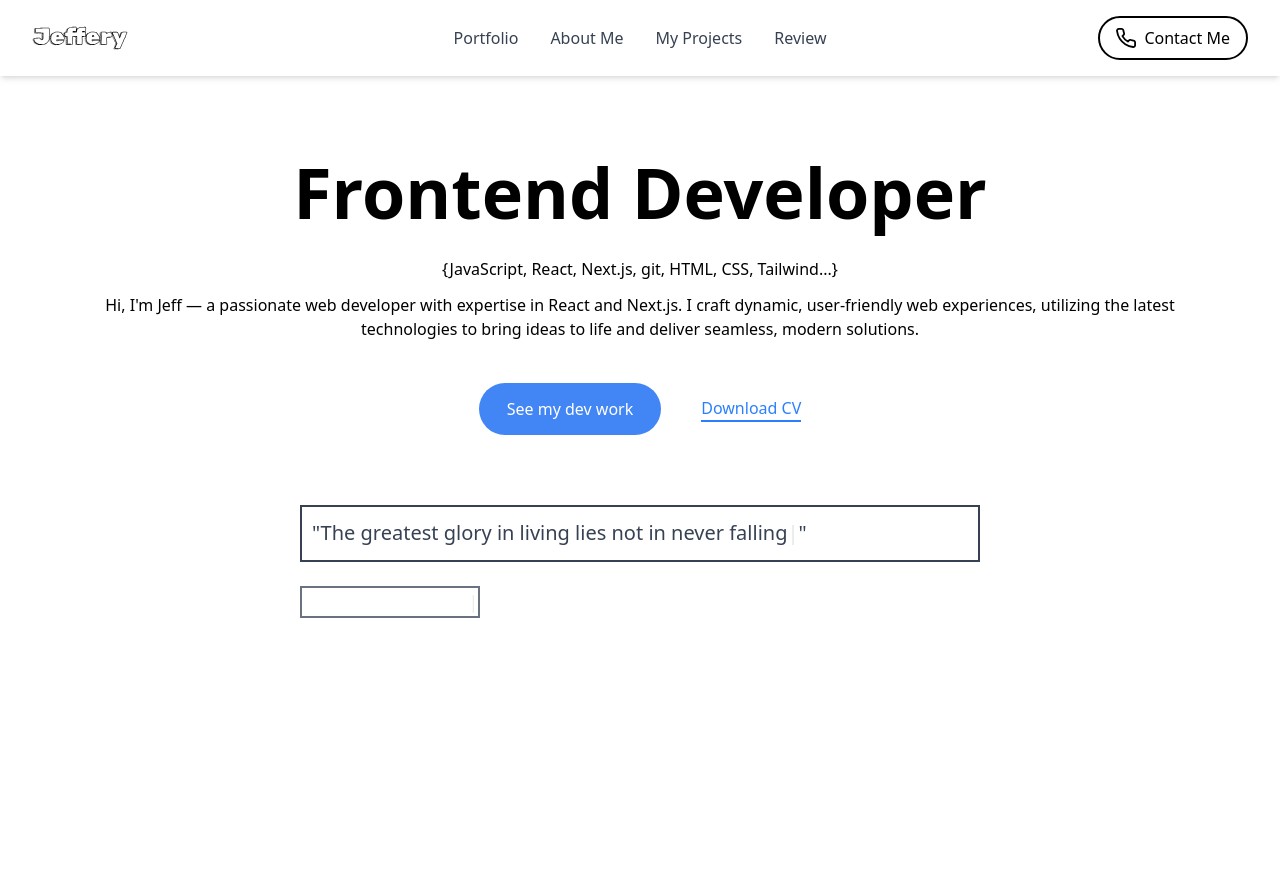
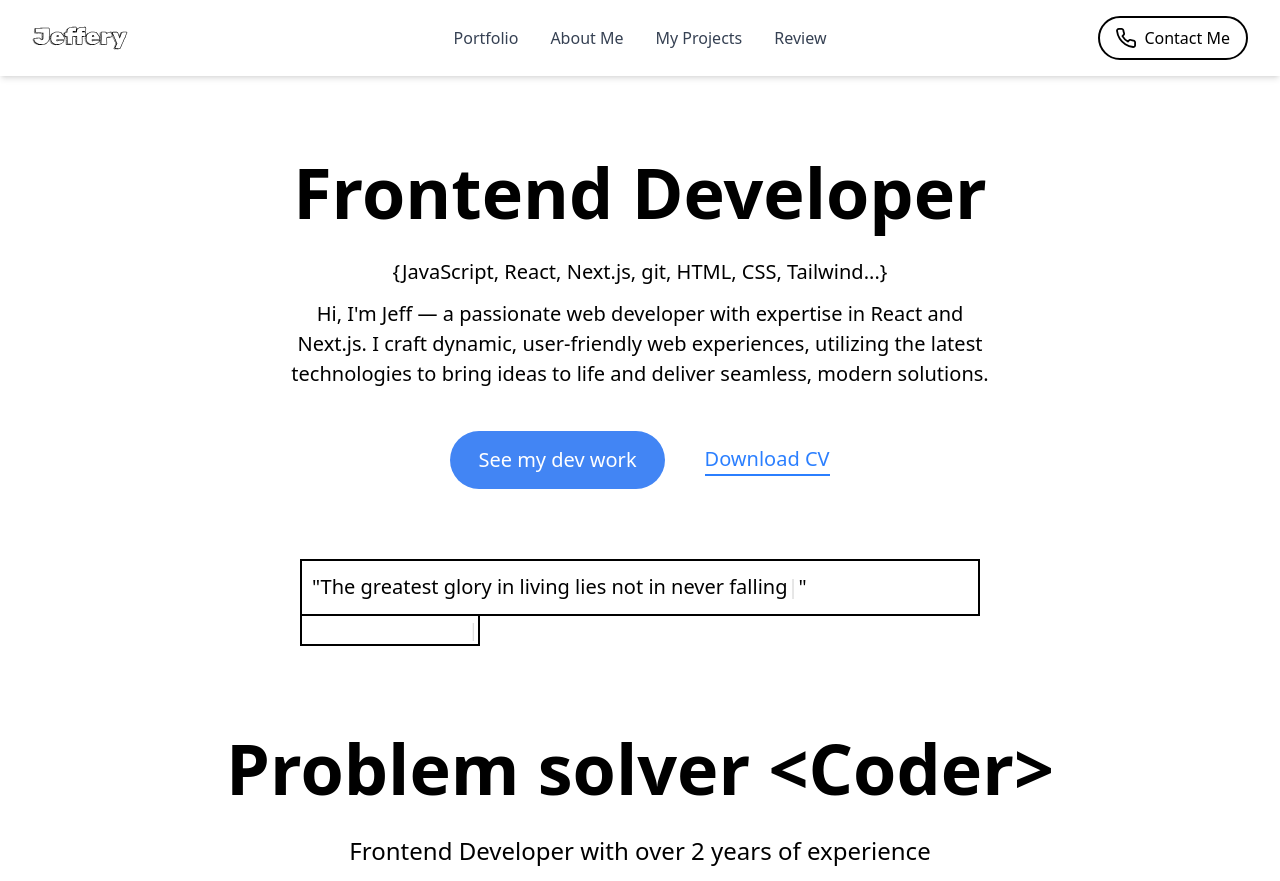
Before and after one commit to TheJeff01/next-portfolio, a Next.js app: page / in a window 1280 px wide. Before the commit the page ends 800 px from the top, so only its background shows below. Built offline with nearby package versions, Linux system fonts and the light colour scheme.

Commit message:
i updated the text sizes and also completed the quote section and started the section that follows

```diff
--- a/src/app/page.js
+++ b/src/app/page.js
@@ -1,13 +1,14 @@
 import NavBar from "@/components/Navbar";
 import HeroBanner from "@/components/HeroBanner";
 import QuoteComponent from "@/components/QuoteComponent";
-
+import ProblemSolver from "@/components/ProblemSolver";
 export default function Home() {
   return (
     <main>
       <NavBar />
       <HeroBanner />
       <QuoteComponent />
+      <ProblemSolver />
     </main>
   );
 }
--- a/src/components/HeroBanner.jsx
+++ b/src/components/HeroBanner.jsx
@@ -22,7 +22,7 @@ const buttonVariantsRight = {
 };
 function HeroBanner() {
   return (
-    <main className="container max-w-7xl mx-auto w-full px-4 text-center mt-[64px] mb-[70px] lg:mt-90px">
+    <main className="container flex flex-col items-center max-w-7xl mx-auto w-full px-4 text-center mt-[64px] mb-[70px] lg:mt-90px">
       <div className="mb-[42px]">
         <motion.h1
           initial="hidden"
@@ -44,7 +44,7 @@ function HeroBanner() {
           initial="hidden"
           whileInView="reveal"
           transition={{ staggerChildren: 0.02 }}
-          className="mb-[12px]"
+          className="mb-[12px] text-[20px] lg:[24px]"
         >
           {skills.split("").map((char, index) => (
             <motion.span
@@ -60,6 +60,7 @@ function HeroBanner() {
           initial="hidden"
           whileInView="reveal"
           transition={{ staggerChildren: 0.02 }}
+          className="text-[16px] lg:text-[20px] max-w-[700px]"
         >
           {intro.split("").map((char, index) => (
             <motion.span
@@ -72,7 +73,7 @@ function HeroBanner() {
           ))}
         </motion.p>
       </div>
-      <motion.div className="flex justify-center gap-10 items-center">
+      <motion.div className="flex justify-center gap-10 items-center text-[14px] lg:text-[20px]">
         <motion.button
           className="bg-[#4285f4] text-white py-[14px] px-[28px] rounded-[50px]"
           initial="hidden"
--- /dev/null
+++ b/src/components/ProblemSolver.jsx
@@ -0,0 +1,68 @@
+"use client";
+import { MdCheckBoxOutlineBlank } from "react-icons/md";
+import splitStringUsingRegex from "./utils/splitSringUsingRegex";
+import { motion } from "framer-motion";
+
+const heading = "Problem solver <Coder>";
+const subheading = "Frontend Developer with over 2 years of experience";
+const charVariants = {
+  hidden: { opacity: 0 },
+  reveal: { opacity: 1 },
+};
+
+const data = [
+  {
+    boxicon: <MdCheckBoxOutlineBlank />,
+    text: "Holder of a Bachelor’s Degree in Computer Science from Coal City University, Enugu State.",
+  },
+  {
+    boxicon: <MdCheckBoxOutlineBlank />,
+    text: "Skilled in React.js and Next.js, with a passion for staying ahead of the curve through continuous learning and adoption of emerging technologies.",
+  },
+  {
+    boxicon: <MdCheckBoxOutlineBlank />,
+    text: "Love working in team. I enjoy working in a team environment, but i can also work independently.",
+  },
+];
+
+function ProblemSolver() {
+  return (
+    <main className="container max-w-7xl mx-auto w-full px-4">
+      <div className="text-center">
+        <motion.h1
+          initial="hidden"
+          whileInView="reveal"
+          transition={{ staggerChildren: 0.02 }}
+          className="text-[48px] mb-[12px] lg:text-[70px] font-bold"
+        >
+          {heading.split("").map((char, index) => (
+            <motion.span
+              key={index}
+              transition={{ duration: 0.5 }}
+              variants={charVariants}
+            >
+              {char}
+            </motion.span>
+          ))}
+        </motion.h1>
+        <motion.p
+          initial="hidden"
+          whileInView="reveal"
+          transition={{ staggerChildren: 0.02 }}
+          className="mb-[12px] text-[20px] lg:text-[24px]"
+        >
+          {subheading.split("").map((char, index) => (
+            <motion.span
+              key={index}
+              transition={{ duration: 0.35 }}
+              variants={charVariants}
+            >
+              {char}
+            </motion.span>
+          ))}
+        </motion.p>
+      </div>
+    </main>
+  );
+}
+export default ProblemSolver;
--- a/src/components/QuoteComponent.jsx
+++ b/src/components/QuoteComponent.jsx
@@ -25,8 +25,8 @@ export default function QuoteGenerator() {
       author: "Steve Jobs"
     },
     {
-      text: "If life were predictable it would cease to be life, and be without flavor.",
-      author: "Eleanor Roosevelt"
+      text: "When you become lazy, it's disrespectful to those who believe in you",
+      author: "Kobe Bryant"
     },
     {
       text: "If you set your goals ridiculously high and it's a failure, you will fail above everyone else's success.",
@@ -37,16 +37,20 @@ export default function QuoteGenerator() {
       author: "John Lennon"
     },
     {
-      text: "Spread love everywhere you go. Let no one ever come to you without leaving happier.",
-      author: "Mother Teresa"
+      text: "Innovation distinguishes between a leader and a follower.",
+      author: "Steve Jobs"
     },
     {
-      text: "When you reach the end of your rope, tie a knot in it and hang on.",
-      author: "Franklin D. Roosevelt"
+      text: "Success isn't always about greatness. It's about consistency. Consistent hard work leads to success. Greatness will come.",
+      author: "Dwayne Johnson"
     },
     {
-      text: "Always remember that you are absolutely unique. Just like everyone else.",
-      author: "Margaret Mead"
+      text: "Why worship legends when you know you can join them",
+      author: "Lil Nas X"
+    },
+    {
+      text: "I never dreamt of success. I worked for it.",
+      author: "Estée Lauder"
     },
     {
       text: "The future belongs to those who believe in the beauty of their dreams.",
@@ -112,11 +116,11 @@ export default function QuoteGenerator() {
   }, [displayedQuote, displayedAuthor, quote, isTyping]);
 
   return (
-    <div className="flex flex-col items-center justify-center container">
+    <div className="flex flex-col items-center justify-center container max-w-7xl mx-auto w-full px-4 mb-[70px] text-[16px] lg:text-[34px]">
 
         <div className=" flex flex-col justify-center">
           <motion.p
-            className="text-xl mb-4 text-gray-700 leading-relaxed border-[2px] p-[10px] w-[680px]"
+            className="text-xl text-black leading-relaxed border-[2px] p-[10px] w-[100%] md:w-[680px] lg:w-[680px] "
             key={quote.text}
           >
             "{displayedQuote}<motion.span
@@ -128,7 +132,7 @@ export default function QuoteGenerator() {
             </motion.span>"
           </motion.p>
           <motion.p
-            className="text-right italic text-gray-500 text-lg mt-2 border-[2px] max-w-[180px]"
+            className="text-right italic text-black text-lg border-[2px] max-w-[180px] border-t-0"
             key={quote.author}
           >
             {displayedAuthor.length > 0 ? `— ${displayedAuthor}` : ""}
```
